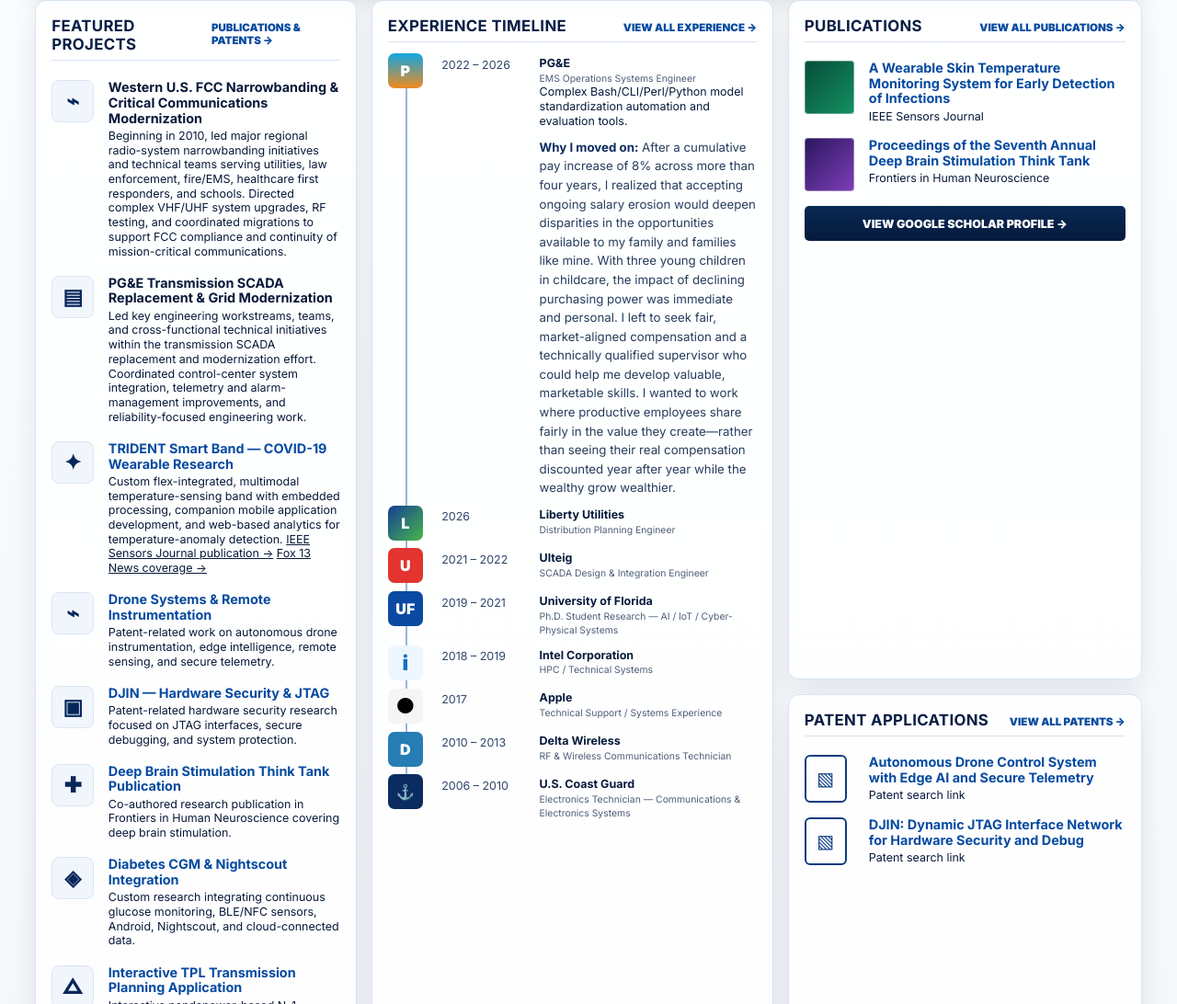
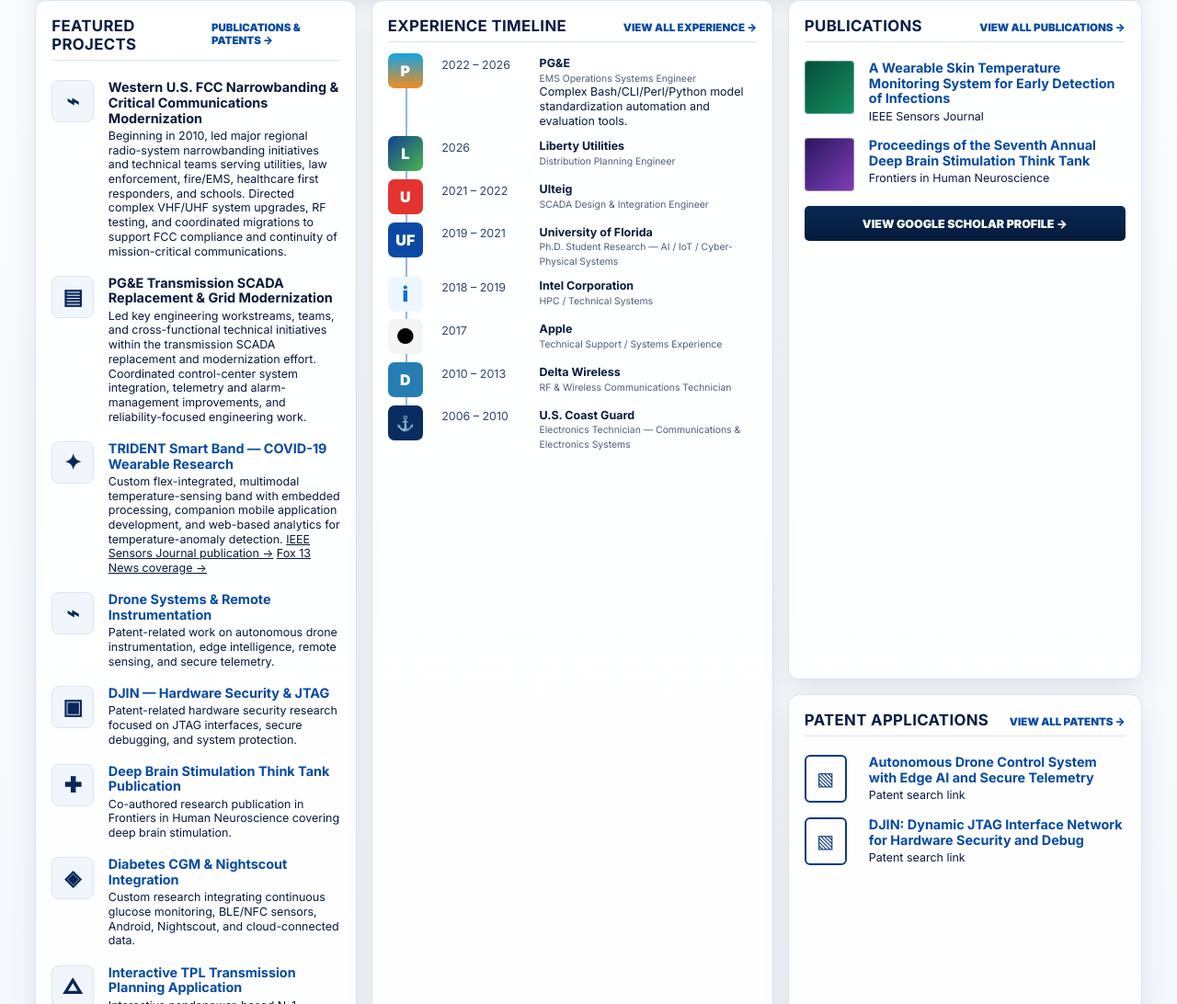
Before and after one commit to parkerdifuntorum/parkerdifuntorum.com, a plain HTML site: page index.html in a window 1280 px wide. Shown: the part 1005-2097 px from the top of the page at 92% size. Drawn offline with Linux system fonts and the light colour scheme; a script that the page names is missing.

Commit message:
Remove PG&E departure explanation from experience section

```diff
--- a/index.html
+++ b/index.html
@@ -574,17 +574,6 @@
                         <small>EMS Operations Systems Engineer</small>
                         <br />
                         Complex Bash/CLI/Perl/Python model standardization automation and evaluation tools.
-                        <span class="experience-reason">
-                            <strong>Why I moved on:</strong>
-                            After a cumulative pay increase of 8% across more than four years, I realized that
-                            accepting ongoing salary erosion would deepen disparities in the opportunities
-                            available to my family and families like mine. With three young children in childcare,
-                            the impact of declining purchasing power was immediate and personal. I left to
-                            seek fair, market-aligned compensation and a technically qualified supervisor
-                            who could help me develop valuable, marketable skills. I wanted to work where
-                            productive employees share fairly in the value they create—rather than seeing
-                            their real compensation discounted year after year while the wealthy grow wealthier.
-                        </span>
                     </p>
                 </div>
 
```
